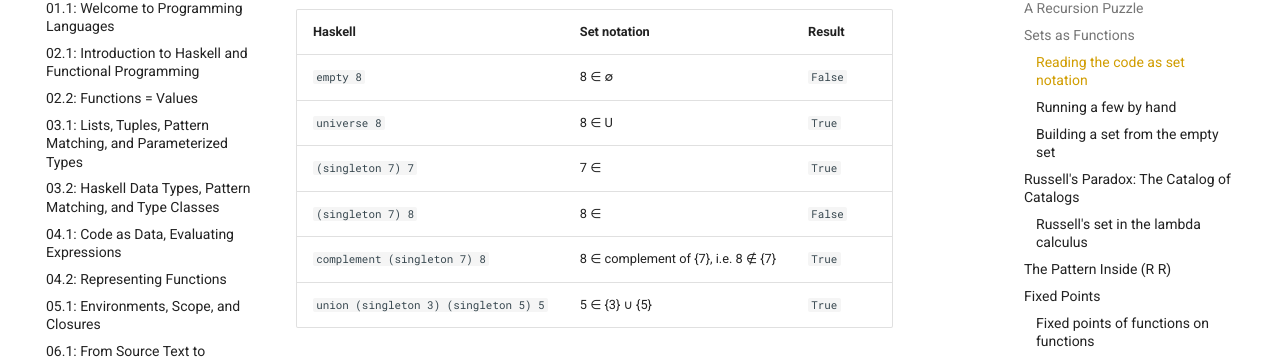
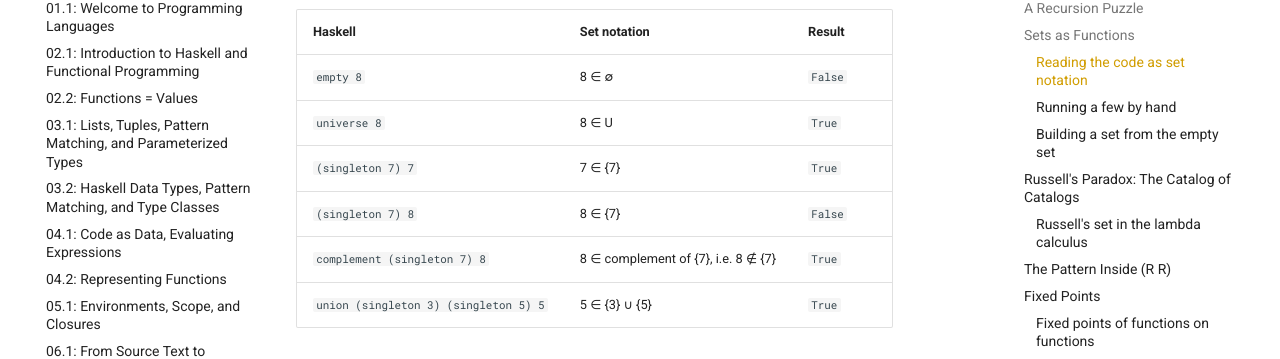
Before and after one commit to lbang-hmc/cs-131-website, an MkDocs documentation site: the page built from content/modules/08.3-self-application-recursion-fixed-points.md, in a window 1280 px wide and 900 px high, scrolled down 2467 px. Shown: the part 100-459 px from the top of the window. Built offline with MkDocs 1.6.1 and Material for MkDocs 9.7.7, drawn with Linux system fonts in a browser that asks for light colours.

Commit message:
08.3: escape {7} in set table so attr_list doesn't swallow it
Co-Authored-By: Claude Opus 5.5 <noreply@anthropic.com>

```diff
--- a/content/modules/08.3-self-application-recursion-fixed-points.md
+++ b/content/modules/08.3-self-application-recursion-fixed-points.md
@@ -83,8 +83,8 @@ Every application below is a membership question:
 |----------------------|--------------------|---------|
 | `empty 8`            | 8 ∈ ∅              | `False` |
 | `universe 8`         | 8 ∈ U              | `True`  |
-| `(singleton 7) 7`    | 7 ∈ {7}            | `True`  |
-| `(singleton 7) 8`    | 8 ∈ {7}            | `False` |
+| `(singleton 7) 7`    | 7 ∈ \{7\}          | `True`  |
+| `(singleton 7) 8`    | 8 ∈ \{7\}          | `False` |
 | `complement (singleton 7) 8` | 8 ∈ complement of {7}, i.e. 8 ∉ {7} | `True` |
 | `union (singleton 3) (singleton 5) 5` | 5 ∈ {3} ∪ {5} | `True` |
 
```
